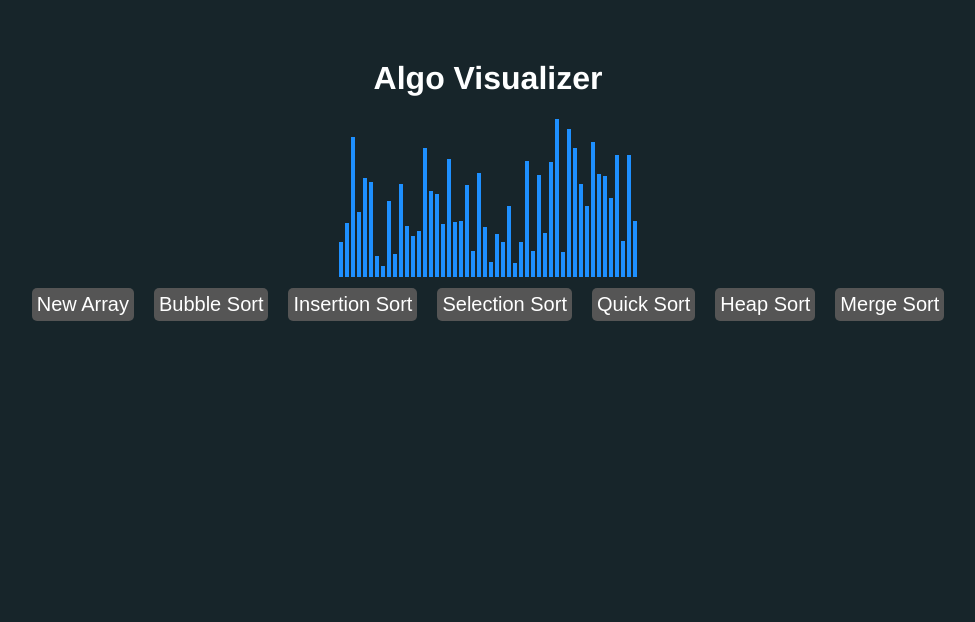
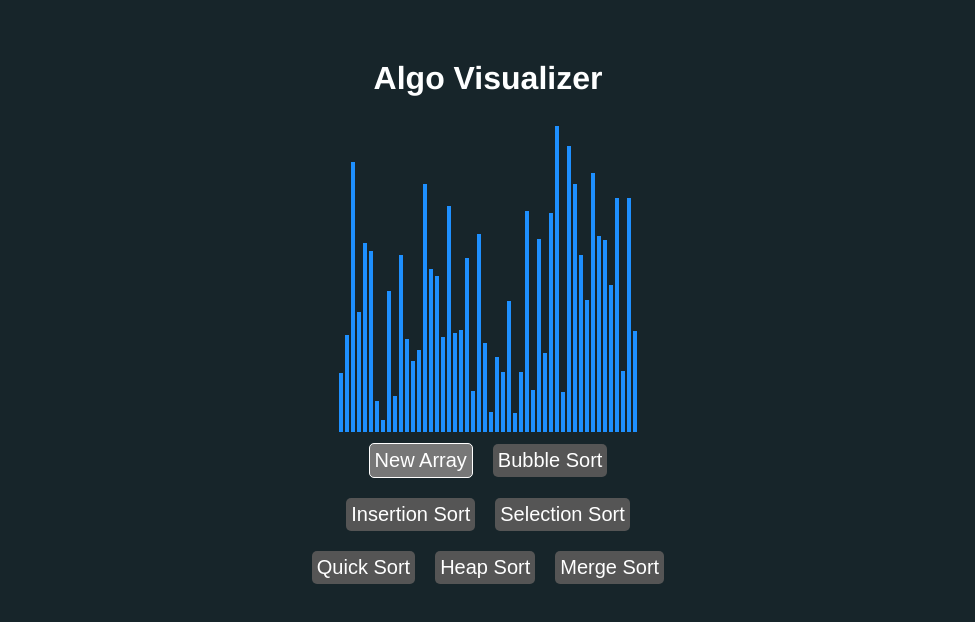
Before and after one commit to jameseaster/algo-visualization, a Vue app: page / in a window 1280 px wide. Shown: the top 622 px of the page, without its empty margins (152-1127 px from the left). Built offline with nearby package versions, Linux system fonts and the light colour scheme.

Commit message:
(fix/styling) fix one bug in merge sort and add styling

```diff
--- a/src/App.vue
+++ b/src/App.vue
@@ -39,6 +39,7 @@ export default {
       primary: "dodgerblue",
       compare: "#66FCF1",
       sorted: "#A768C4",
+      lastAlgo: "",
     };
   },
   created() {
@@ -46,34 +47,44 @@ export default {
   },
   methods: {
     populateArray: function() {
+      this.lastAlgo = "";
       this.numbers = [];
       const length = 50;
       for (let i = 0; i < length; i++) {
-        let value = Math.round(Math.random() * 150) + 10;
+        let value = Math.round(Math.random() * 300) + 10;
         let color = this.primary;
         this.numbers.push({ value, color });
       }
     },
     bubble: function() {
+      this.lastAlgo = "bubble";
       bubbleSort(this, this.numbers);
     },
     insertion: function() {
+      this.lastAlgo = "insertion";
       insertionSort(this, this.numbers);
     },
     selection: function() {
+      this.lastAlgo = "selection";
       selectionSort(this, this.numbers);
     },
     quick: function() {
+      this.lastAlgo = "quick";
       quickSort(this, this.numbers, 0, this.numbers.length - 1);
     },
     heap: function() {
+      this.lastAlgo = "heap";
       heapSort(this, this.numbers);
     },
     merge: function() {
+      this.lastAlgo = "merge";
       this.animate(mergeSort(this, this.numbers));
     },
     animate: async function(animations) {
       for (let todo of animations) {
+        if (this.lastAlgo !== "merge") {
+          break;
+        }
         if (todo.action === "compare") {
           // changes the color of the two indexes being compared
           let { value: val1, color: col1 } = this.numbers[todo.idx1];
--- a/src/components/Buttons.vue
+++ b/src/components/Buttons.vue
@@ -1,13 +1,13 @@
 <template>
-  <div>
-    <button @click="$emit('new-array')" class="btn">New Array</button>
+  <div class="container-btn">
+    <!-- <button class="btn" @click="$emit('test')">Test</button> -->
+    <button class="btn new-array" @click="$emit('new-array')">New Array</button>
     <button class="btn" @click="$emit('bubble')">Bubble Sort</button>
     <button class="btn" @click="$emit('insertion')">Insertion Sort</button>
     <button class="btn" @click="$emit('selection')">Selection Sort</button>
     <button class="btn" @click="$emit('quick')">Quick Sort</button>
     <button class="btn" @click="$emit('heap')">Heap Sort</button>
     <button class="btn" @click="$emit('merge')">Merge Sort</button>
-    <!-- <button class="btn" @click="$emit('test')">Test</button> -->
   </div>
 </template>
 
@@ -18,6 +18,10 @@ export default {
 </script>
 
 <style scoped>
+.container-btn {
+  max-width: 400px;
+  margin: auto;
+}
 .btn {
   margin: 10px 10px;
   font-size: 20px;
@@ -28,7 +32,18 @@ export default {
   border-radius: 5px;
   padding: 5px;
 }
+.new-array {
+  border: 1px solid white;
+  background: #777;
+}
 .btn:hover {
   background: #777;
 }
+.new-array:hover {
+  background: #444;
+}
+
+button:focus {
+  background: #072440;
+}
 </style>
--- a/src/components/Data.vue
+++ b/src/components/Data.vue
@@ -28,6 +28,7 @@ export default {
   flex-direction: row;
   justify-content: center;
   align-items: flex-end;
+  height: 315px;
 }
 .value-container {
   width: 6px;
```
